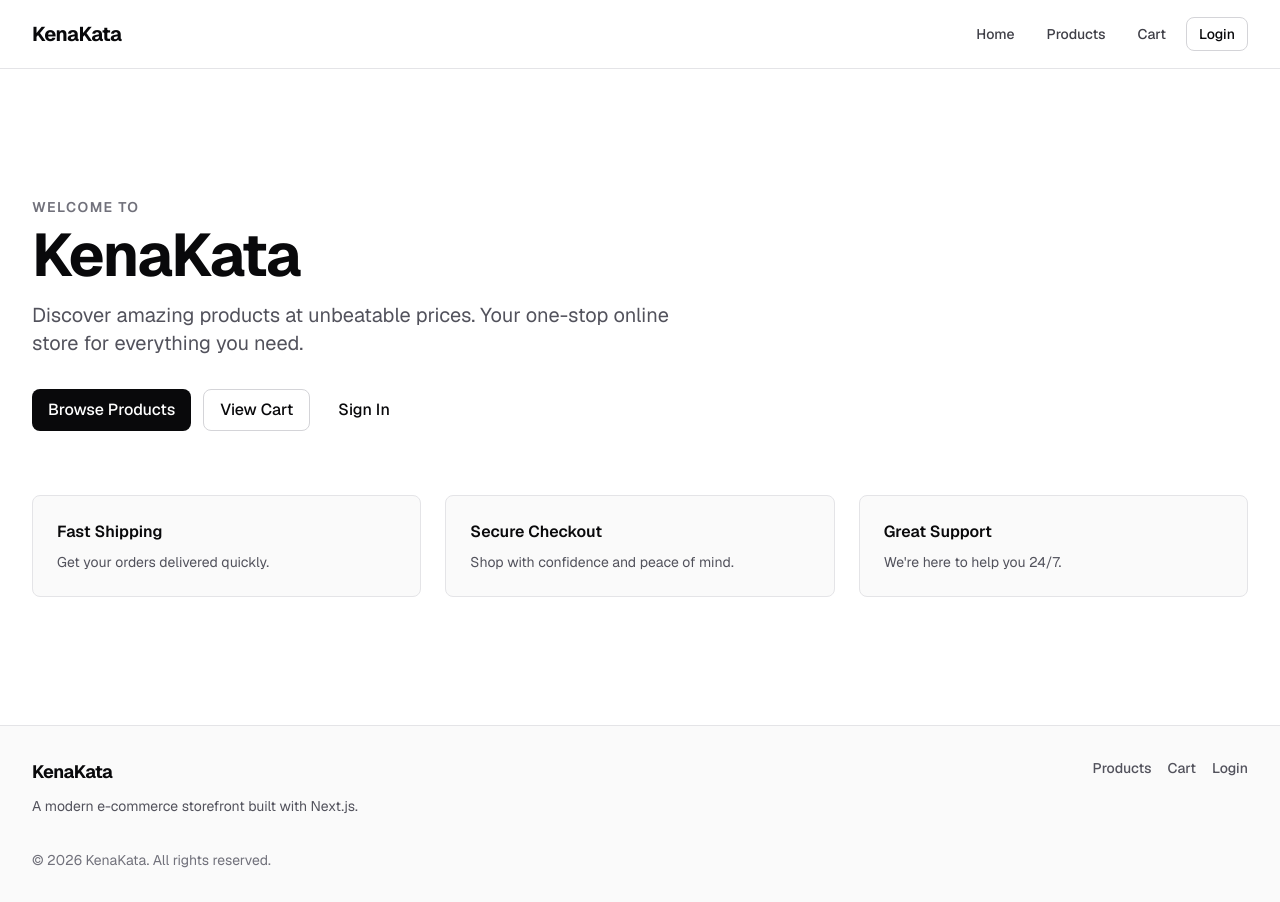
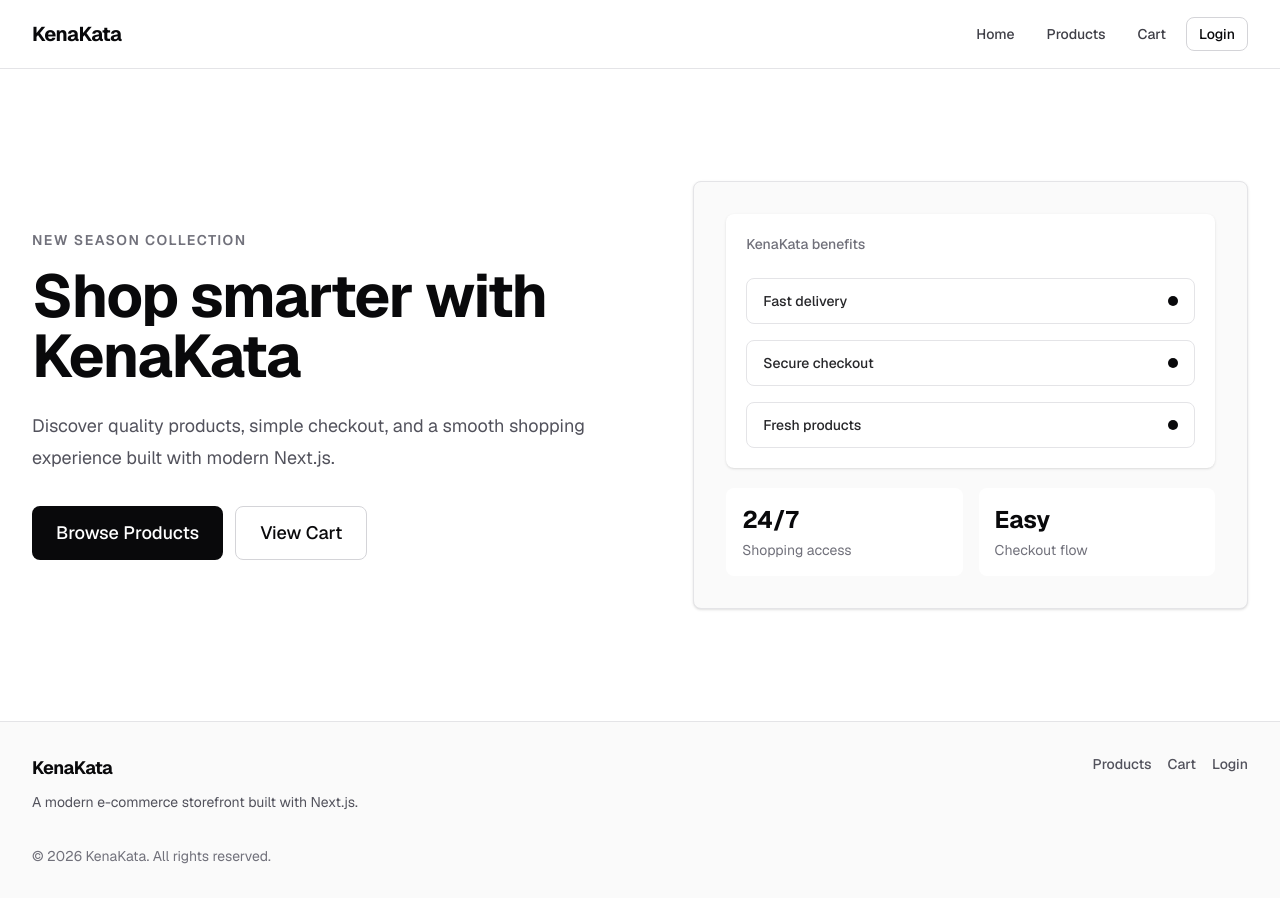
Before and after one commit to NaimurRahmannn/Kenakata-ecommerce-storefront-Next.js-, a Next.js app: page / in a window 1280 px wide. Built offline with nearby package versions, Linux system fonts and the light colour scheme.

Commit message:
feat(homepage): add homepage hero section

```diff
--- a/src/app/page.tsx
+++ b/src/app/page.tsx
@@ -1,69 +1,5 @@
-import { Container } from "@/components/shared/container";
-import { ButtonLink } from "@/components/ui/button";
+import { HeroSection } from "@/features/home/components/hero-section";
 
 export default function Home() {
-  return (
-    <main className="flex flex-1 flex-col">
-      <div className="flex flex-1 items-center justify-center">
-        <Container className="flex flex-col gap-8 py-16 sm:py-24 lg:py-32">
-          {/* Hero section */}
-          <div className="flex flex-col gap-4">
-            <div className="space-y-2">
-              <p className="text-sm font-semibold uppercase tracking-widest text-zinc-500 dark:text-zinc-400">
-                Welcome to
-              </p>
-              <h1 className="text-5xl font-bold tracking-tight text-zinc-950 dark:text-white sm:text-6xl">
-                KenaKata
-              </h1>
-            </div>
-            <p className="max-w-2xl text-lg text-zinc-600 dark:text-zinc-400 sm:text-xl">
-              Discover amazing products at unbeatable prices. Your one-stop
-              online store for everything you need.
-            </p>
-          </div>
-
-          {/* CTA Buttons */}
-          <div className="flex flex-wrap gap-3">
-            <ButtonLink variant="default" href="/products">
-              Browse Products
-            </ButtonLink>
-            <ButtonLink variant="outline" href="/cart">
-              View Cart
-            </ButtonLink>
-            <ButtonLink variant="ghost" href="/login">
-              Sign In
-            </ButtonLink>
-          </div>
-
-          {/* Info section */}
-          <div className="grid grid-cols-1 gap-6 pt-8 sm:grid-cols-3">
-            <div className="flex flex-col gap-2 rounded-lg border border-zinc-200 bg-zinc-50 p-6 dark:border-zinc-800 dark:bg-zinc-900">
-              <h3 className="font-semibold text-zinc-950 dark:text-white">
-                Fast Shipping
-              </h3>
-              <p className="text-sm text-zinc-600 dark:text-zinc-400">
-                Get your orders delivered quickly.
-              </p>
-            </div>
-            <div className="flex flex-col gap-2 rounded-lg border border-zinc-200 bg-zinc-50 p-6 dark:border-zinc-800 dark:bg-zinc-900">
-              <h3 className="font-semibold text-zinc-950 dark:text-white">
-                Secure Checkout
-              </h3>
-              <p className="text-sm text-zinc-600 dark:text-zinc-400">
-                Shop with confidence and peace of mind.
-              </p>
-            </div>
-            <div className="flex flex-col gap-2 rounded-lg border border-zinc-200 bg-zinc-50 p-6 dark:border-zinc-800 dark:bg-zinc-900">
-              <h3 className="font-semibold text-zinc-950 dark:text-white">
-                Great Support
-              </h3>
-              <p className="text-sm text-zinc-600 dark:text-zinc-400">
-                We&apos;re here to help you 24/7.
-              </p>
-            </div>
-          </div>
-        </Container>
-      </div>
-    </main>
-  );
+  return <HeroSection />;
 }
--- /dev/null
+++ b/src/features/home/components/hero-section.tsx
@@ -0,0 +1,76 @@
+import { Container } from "@/components/shared/container";
+import { ButtonLink } from "@/components/ui/button";
+
+const sellingPoints = ["Fast delivery", "Secure checkout", "Fresh products"];
+
+export function HeroSection() {
+  return (
+    <section className="bg-white py-16 dark:bg-zinc-950 sm:py-20 lg:py-28">
+      <Container>
+        <div className="grid items-center gap-12 lg:grid-cols-[1.05fr_0.95fr]">
+          <div className="max-w-2xl">
+            <p className="text-sm font-semibold uppercase tracking-widest text-zinc-500 dark:text-zinc-400">
+              New season collection
+            </p>
+            <h1 className="mt-4 text-4xl font-bold tracking-tight text-zinc-950 dark:text-white sm:text-5xl lg:text-6xl">
+              Shop smarter with KenaKata
+            </h1>
+            <p className="mt-6 text-base leading-8 text-zinc-600 dark:text-zinc-400 sm:text-lg">
+              Discover quality products, simple checkout, and a smooth shopping
+              experience built with modern Next.js.
+            </p>
+
+            <div className="mt-8 flex flex-col gap-3 sm:flex-row">
+              <ButtonLink href="/products" size="lg">
+                Browse Products
+              </ButtonLink>
+              <ButtonLink href="/cart" variant="outline" size="lg">
+                View Cart
+              </ButtonLink>
+            </div>
+          </div>
+
+          <div className="rounded-lg border border-zinc-200 bg-zinc-50 p-6 shadow-sm dark:border-zinc-800 dark:bg-zinc-900 sm:p-8">
+            <div className="rounded-lg bg-white p-5 shadow-sm dark:bg-zinc-950">
+              <p className="text-sm font-medium text-zinc-500 dark:text-zinc-400">
+                KenaKata benefits
+              </p>
+              <div className="mt-6 space-y-4">
+                {sellingPoints.map((point) => (
+                  <div
+                    key={point}
+                    className="flex items-center justify-between rounded-lg border border-zinc-200 px-4 py-3 dark:border-zinc-800"
+                  >
+                    <span className="text-sm font-medium text-zinc-800 dark:text-zinc-200">
+                      {point}
+                    </span>
+                    <span className="h-2.5 w-2.5 rounded-full bg-zinc-950 dark:bg-white" />
+                  </div>
+                ))}
+              </div>
+            </div>
+
+            <div className="mt-5 grid grid-cols-2 gap-4">
+              <div className="rounded-lg bg-white p-4 dark:bg-zinc-950">
+                <p className="text-2xl font-bold text-zinc-950 dark:text-white">
+                  24/7
+                </p>
+                <p className="mt-1 text-sm text-zinc-500 dark:text-zinc-400">
+                  Shopping access
+                </p>
+              </div>
+              <div className="rounded-lg bg-white p-4 dark:bg-zinc-950">
+                <p className="text-2xl font-bold text-zinc-950 dark:text-white">
+                  Easy
+                </p>
+                <p className="mt-1 text-sm text-zinc-500 dark:text-zinc-400">
+                  Checkout flow
+                </p>
+              </div>
+            </div>
+          </div>
+        </div>
+      </Container>
+    </section>
+  );
+}
```
